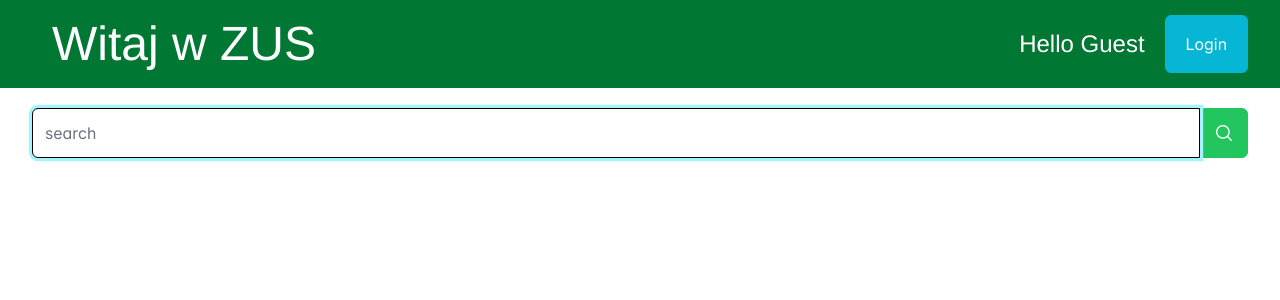
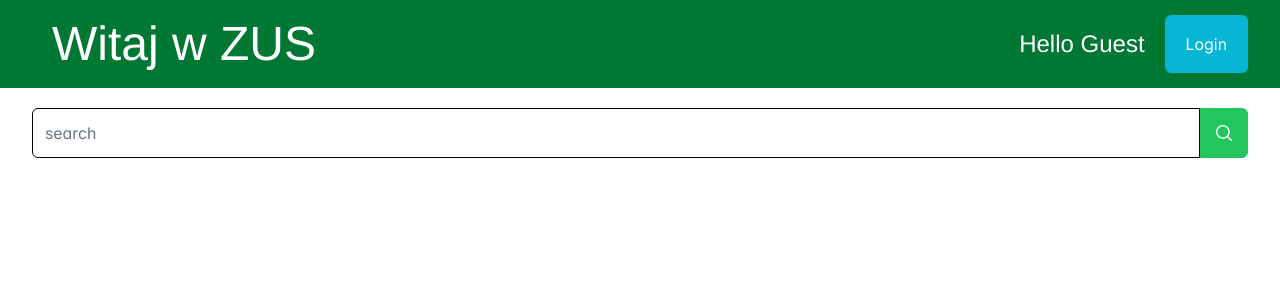
Before and after one commit to slawekppr/zus-react, a React (Vite) app: page / in a window 1280 px wide. Shown: the top 300 px of the page. Built offline with nearby package versions, Linux system fonts and the light colour scheme; a web font is replaced by a local one.

Commit message:
Exercise: auto focus on first render

```diff
--- a/src/music/components/SearchForm.tsx
+++ b/src/music/components/SearchForm.tsx
@@ -10,7 +10,8 @@ type Props = {
 
 const SearchForm = ({ onSearch }: Props) => {
   const [query, setQuery] = useState("");
-  const { ref } = useFocus();
+
+
 
   function search() {
     onSearch(query);
@@ -20,7 +21,6 @@ const SearchForm = ({ onSearch }: Props) => {
     <div>
       <div className="p-inputgroup flex-1">
         <InputText
-          ref={ref}
           placeholder="search"
           value={query}
           onChange={(e) => setQuery(e.target.value)}
```
Also changed, not shown: 1 other file (tests, documents, lock files or other folders).
